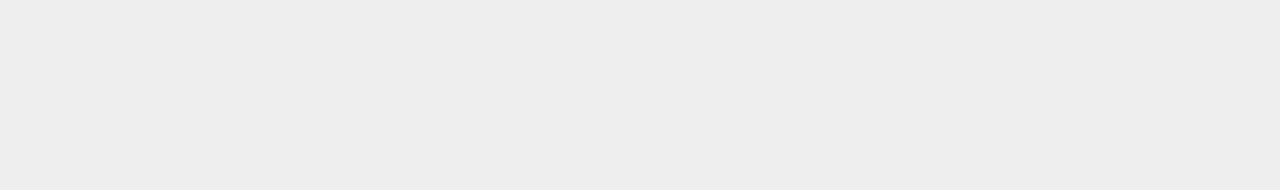
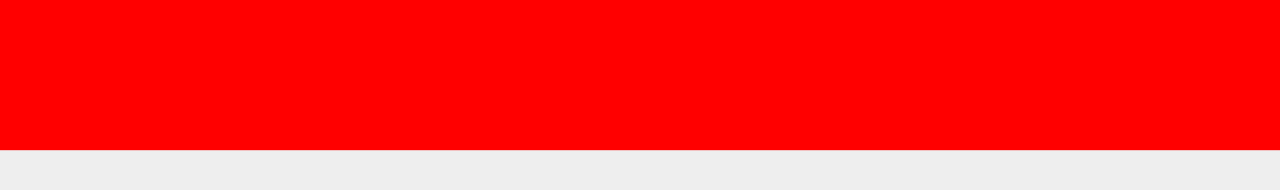
Before and after one commit to jiumogaoao/uiwv, a plain HTML site: page uiwv/h5/top.html in a window 1280 px wide. Drawn offline with Linux system fonts and the light colour scheme.

Commit message:
change
Change

```diff
--- a/uiwv/h5/css/main.css
+++ b/uiwv/h5/css/main.css
@@ -90,6 +90,4 @@ img{
 
 #main{
   width: 750px;
-  min-height: 300px;
-
   }
--- a/uiwv/h5/top.html
+++ b/uiwv/h5/top.html
@@ -13,12 +13,19 @@
                                 			width: 1px;
                                 			height: 1px;
                                 		}
+                                        #main{
+                                            height:88px;
+                                            width:100%;
+                                            background-color:red;
+                                        }
                                 </style>
     </head>
     <body style="height: {{getH}}px;">
         <div id="all" style="-webkit-transform:scale({{scale}});transform:scale({{scale}});">
             <div id="main">
             	<div class="space"></div>
+            	<div class="left"></div>
+                <div class="right"></div>
 
             </div>
         </div>
```
Also changed, not shown: 7 other files.
